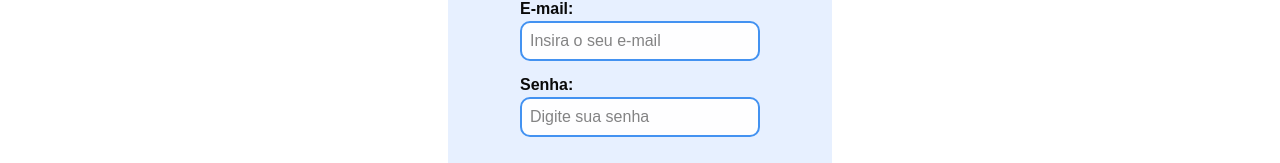
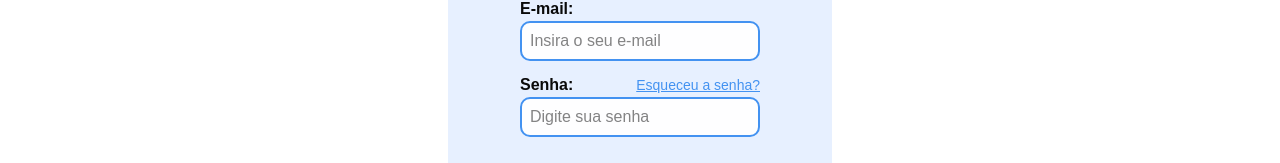
Before and after one commit to Gleison-dev/meuBoletimFrontend, a React (Vite) app: page /login in a window 1280 px wide. Shown: the part 261-424 px from the top of the page. Built offline with nearby package versions, Linux system fonts and the light colour scheme.

Commit message:
feat: Forgot your password text added on login page.

```diff
--- a/src/pages/Login/login.jsx
+++ b/src/pages/Login/login.jsx
@@ -60,10 +60,12 @@ export default function Login() {
               />
             </div>
             <div>
-              <label>
-                <strong>Senha:</strong>
-              </label>{" "}
-              <br />
+              <div className="flex justify-between items-center">
+                <label>
+                  <strong>Senha:</strong>
+                </label>
+                <p className="text-sm cursor-pointer underline text-azul">Esqueceu a senha?</p>
+              </div>
               <Input
                 type="password"
                 value={password}
```
